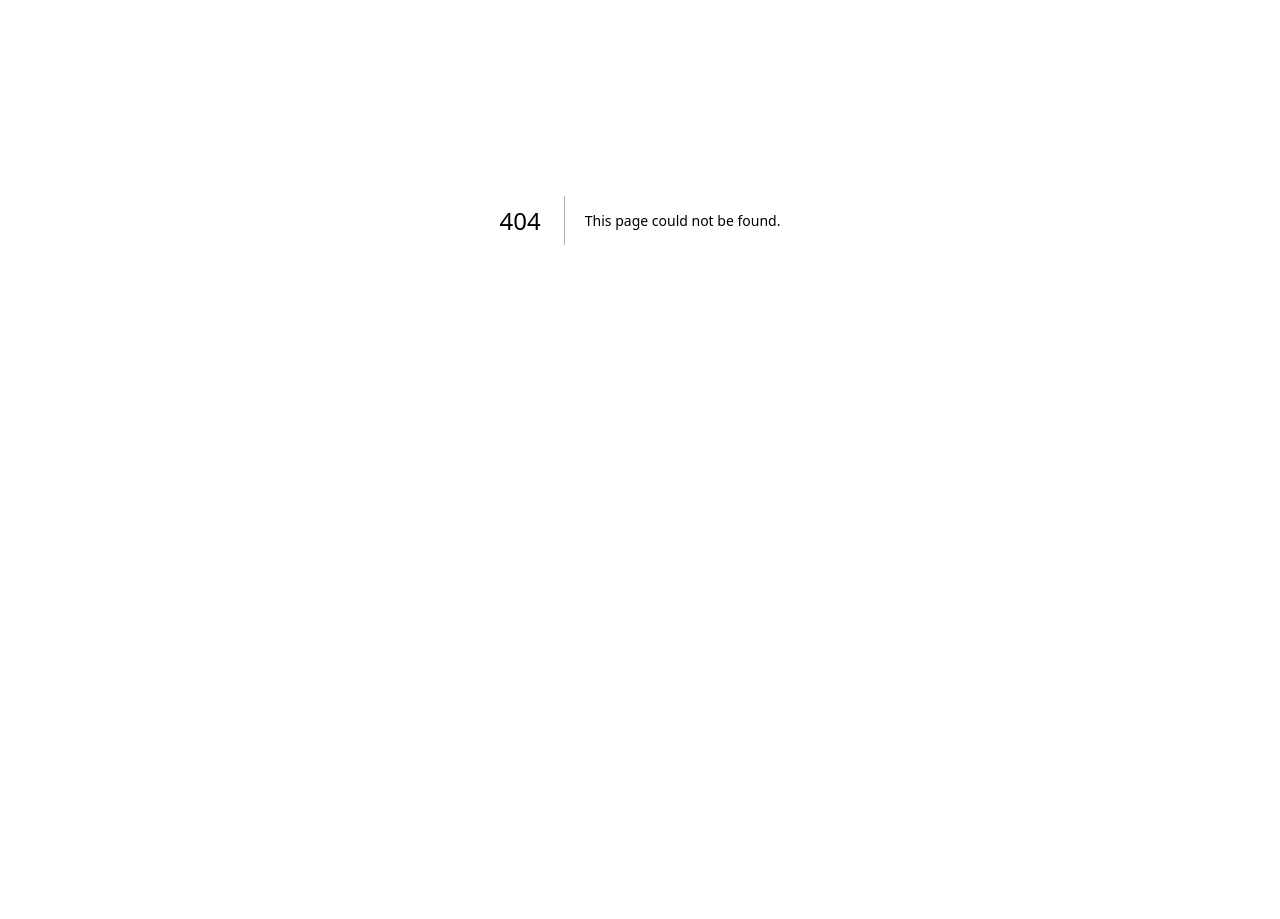
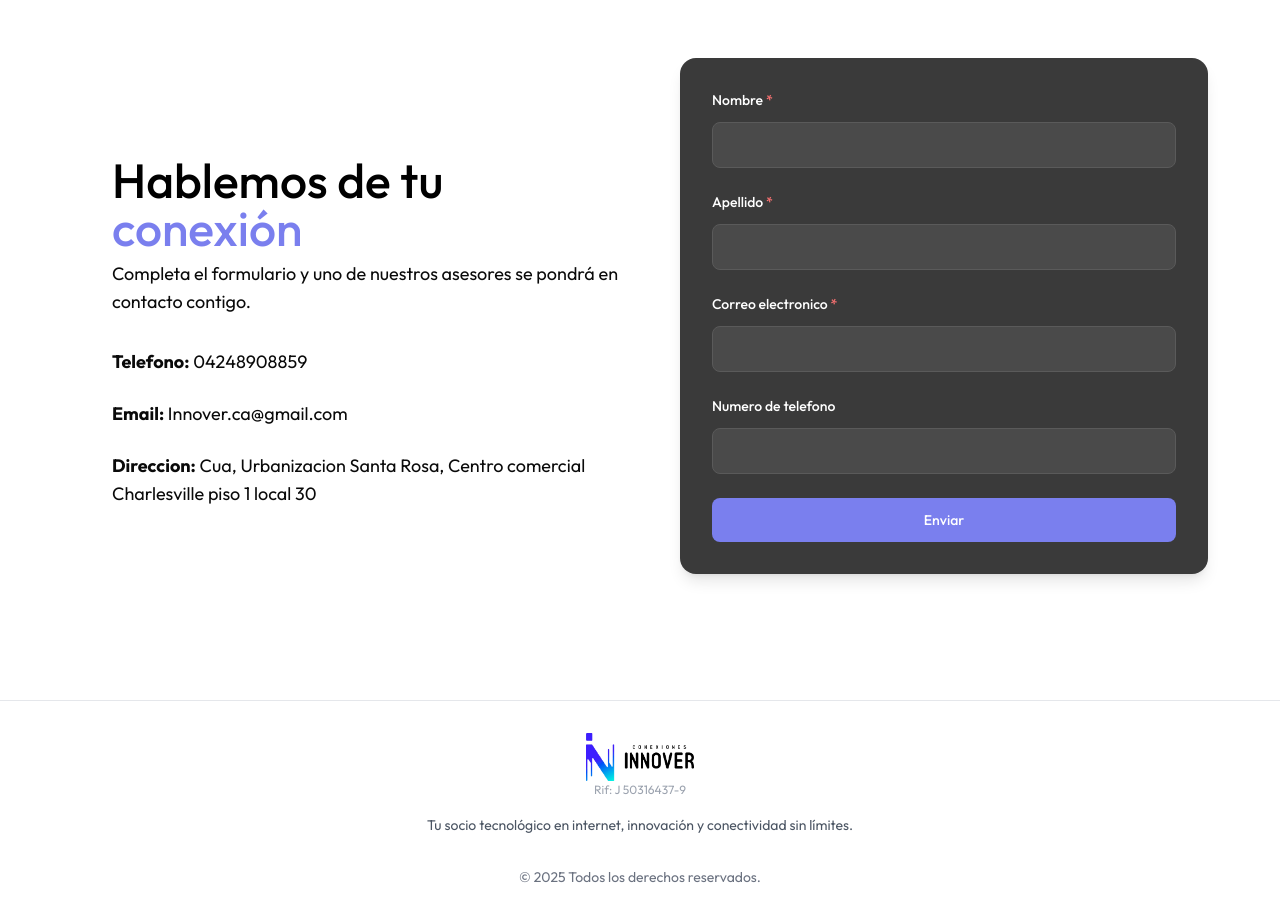
Before and after one commit to ArbCode27/Innover_landing, a Next.js app: page /contact in a window 1280 px wide. Before the commit this address had no page. Shown: the part 180-1099 px from the top of the page. Before the commit the page ends 800 px from the top, so only its background shows below. Built offline with nearby package versions, Linux system fonts and the light colour scheme.

Commit message:
add contact data

```diff
--- a/components/landing-page/contact-form-button.tsx
+++ b/components/landing-page/contact-form-button.tsx
@@ -14,7 +14,7 @@ export default function ContactFormButton({
 }: ContactFormButtonProps) {
   return (
     <Link
-      href="/start"
+      href="/contact"
       className={className || "btn-primary text-black bg-[#00eaff]"}
     >
       {children || "Contáctanos"}
--- a/components/landing-page/footer.tsx
+++ b/components/landing-page/footer.tsx
@@ -21,7 +21,10 @@ export default function Footer() {
   return (
     <footer className="container py-8 border-t border-gray-200 dark:border-gray-800">
       <div className="flex flex-col items-center text-center">
-        <Link href="/" className="flex items-center justify-center mb-4">
+        <Link
+          href="/"
+          className="flex flex-col text-gray-400 items-center justify-center mb-4 text-[12px]"
+        >
           {mounted ? (
             <Image
               src={logoSrc || "/placeholder.svg"}
@@ -33,6 +36,7 @@ export default function Footer() {
           ) : (
             <div className="h-12 w-[200px]" />
           )}
+          Rif: J 50316437-9
         </Link>
         <p className="text-sm text-gray-600 dark:text-gray-400 max-w-md mx-auto mb-8">
           Tu socio tecnológico en internet, innovación y conectividad sin
--- a/components/landing-page/hero.tsx
+++ b/components/landing-page/hero.tsx
@@ -2,35 +2,8 @@
 import Image from "next/image";
 import ContactFormButton from "./contact-form-button";
 import { motion } from "framer-motion";
-import { useEffect } from "react";
 
 export default function Hero() {
-  const API_URL = "https://www.cloud.wispro.co/api/v1/clients";
-  const API_KEY = "722b13d6-3a27-41ea-9937-f18b1931d71f";
-  useEffect(() => {
-    const clients = async () => {
-      const res = await fetch(API_URL, {
-        method: "GET",
-        headers: {
-          "Content-Type": "application/json",
-          Authorization: `Bearer ${API_KEY}`,
-        },
-      })
-        .then((response) => {
-          if (!response.ok) {
-            throw new Error("Error en la petición");
-          }
-          return response.json();
-        })
-        .then((data) => {
-          console.log(data);
-        })
-        .catch((err) => {
-          console.log(err);
-        });
-    };
-    clients();
-  });
   return (
     <motion.section
       initial={{ opacity: 0, translateY: -20 }}
--- a/components/landing-page/services.tsx
+++ b/components/landing-page/services.tsx
@@ -38,7 +38,7 @@ export default function Services() {
         duration: 0.8,
         ease: "easeIn",
       }}
-      viewport={{ once: true, margin: "-200px" }}
+      viewport={{ once: true }}
       id="services"
       className="my-20"
     >
--- a/components/landing-page/start-project.tsx
+++ b/components/landing-page/start-project.tsx
@@ -1,5 +1,4 @@
 "use client";
-
 import ProjectForm from "./project-form";
 import { useEffect } from "react";
 import { useTheme } from "next-themes";
@@ -55,18 +54,47 @@ export default function StartProject() {
   }, [resolvedTheme]);
 
   return (
-    <div className="min-h-screen bg-white dark:bg-[#111111] pt-8">
-      <div className="text-center pt-8">
+    <div className="grid md:grid-cols-2 min-h-screen bg-white dark:bg-[#111111] pt-8 px-8 items-center">
+      <div className="lg:pl-20">
+        <div className="pt-8 text-center md:text-start">
           <h2 className="text-black dark:text-white text-3xl md:text-5xl font-medium">
             Hablemos de tu <span className="text-[#7A7FEE]">conexión</span>
             <br />
           </h2>
-        <p className="max-w-[640px] container mx-auto mt-2 text-lg">
+          <p className="max-w-[640px] mt-2 text-lg">
             Completa el formulario y uno de nuestros asesores se pondrá en
             contacto contigo.
           </p>
         </div>
+        <div className="mt-8 space-y-6 text-lg hidden md:block">
+          <p>
+            <span className="font-bold">Telefono:</span> 04248908859
+          </p>
+          <p>
+            <span className="font-bold">Email:</span> Innover.ca@gmail.com
+          </p>
+          <p>
+            <span className="font-bold">Direccion:</span> Cua, Urbanizacion
+            Santa Rosa, Centro comercial Charlesville piso 1 local 30
+          </p>
+        </div>
+      </div>
+      <div>
         <ProjectForm />
+
+        <div className="mt-4 mb-8 space-y-6 text-lg text-start md:hidden">
+          <p>
+            <span className="font-bold">Telefono:</span> 04248908859
+          </p>
+          <p>
+            <span className="font-bold">Email:</span> Innover.ca@gmail.com
+          </p>
+          <p>
+            <span className="font-bold">Direccion:</span> Cua, Urbanizacion
+            Santa Rosa, Centro comercial Charlesville piso 1 local 30
+          </p>
+        </div>
+      </div>
     </div>
   );
 }
```
Also changed, not shown: app/contact/layout.tsx (renamed from app/start/layout.tsx), app/contact/page.tsx (renamed from app/start/page.tsx). Lines whose indentation alone changed are shown as unchanged.
